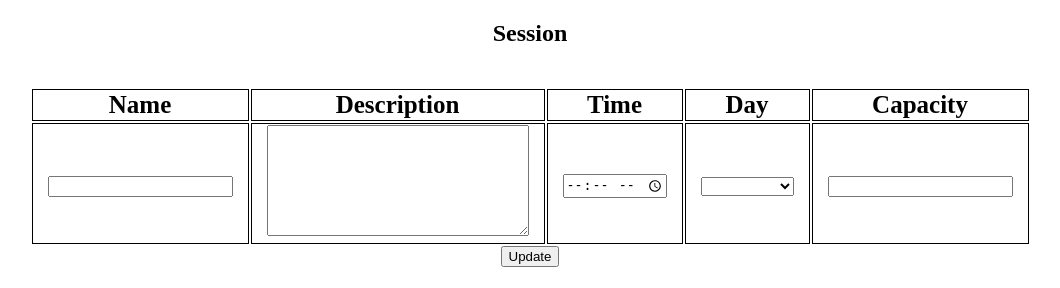
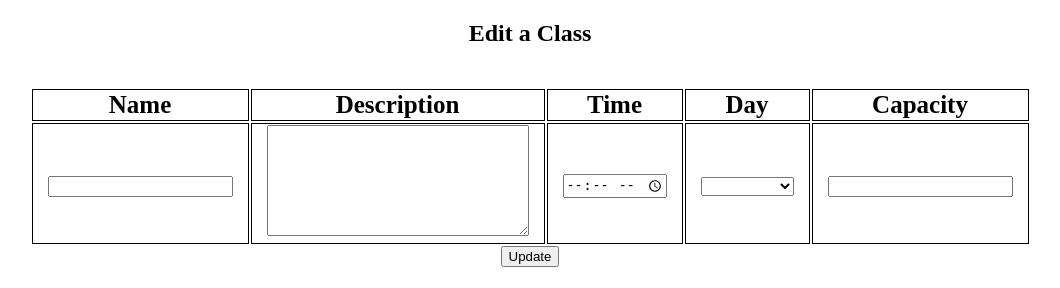
Before and after one commit to DerekBracken/gym_project, a Flask app: template gym_app/templates/sessions/edit.html in a window 1280 px wide. Shown: the part 116-404 px from the top of the page, without its empty margins (110-1170 px from the left). Run offline with Flask 2, Linux system fonts and the light colour scheme; the template is opened without the code that fills it, so the values that code supplies are empty.

Commit message:
Changed page title in all session pages

```diff
--- a/gym_app/templates/sessions/edit.html
+++ b/gym_app/templates/sessions/edit.html
@@ -1,7 +1,7 @@
 {% extends "base.html" %}
 {% block content %}
 
-<h2>Session </h2>
+<h2>Edit a Class </h2>
 
 <form id="edit-session" action="/sessions/{{ session.id }}" method="POST">
 <table>
--- a/gym_app/templates/sessions/show.html
+++ b/gym_app/templates/sessions/show.html
@@ -1,7 +1,7 @@
 {% extends "base.html" %}
 {% block content %}
 
-<h2>Session</h2>
+<h2>Class</h2>
 
 <table>
     <tr>
```
